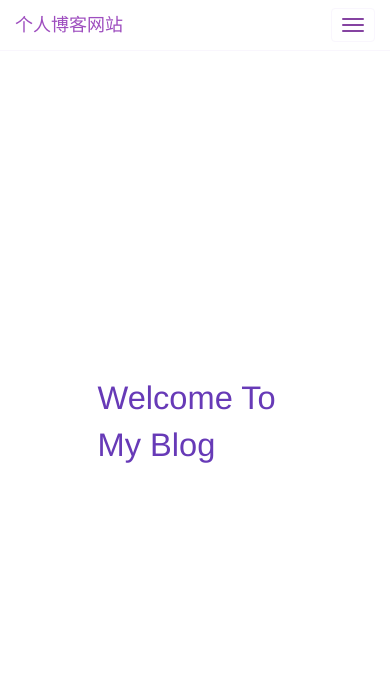
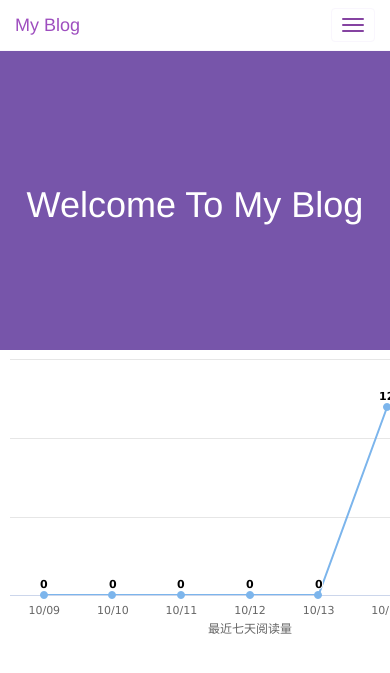
Before and after one commit to iLottolearn/Blog, a Django app: page / in a window 390 px wide; the page is wider, and only the part inside the window is pictured. Shown: the top 673 px of that part. Run offline with Django 3.2, Linux system fonts and the light colour scheme; data comes from the database, SQL or seed files in the repository; some libraries are stand-ins or nearby versions.

Commit message:
添加了最近7天阅读量统计功能，界面美化

```diff
--- a/Blog/mysite/blog/views.py
+++ b/Blog/mysite/blog/views.py
@@ -60,8 +60,9 @@ def blog_with_date(request,year,month):
 
 def blog_detail(request,blog_pk):
     blog = get_object_or_404(Blog,pk=blog_pk)
+    blogs_list = Blog.objects.all()
     read_cookie_key = read_statistics_once_read(request,blog)
-    context = {}
+    context = blog_list_common_date(request,blogs_list)
     context['blog'] = blog
     context['previous_blog'] = Blog.objects.filter(created_time__gt=blog.created_time).last()
     context['next_blog'] = Blog.objects.filter(created_time__lt=blog.created_time).first()
--- a/Blog/mysite/mysite/views.py
+++ b/Blog/mysite/mysite/views.py
@@ -1,5 +1,12 @@
+from blog.models import Blog
 from django.shortcuts import render_to_response
+from read_statistics.utils import get_seven_days_read_num
+from django.contrib.contenttypes.models import ContentType
 
 def home(request):
+    conttent_type = ContentType.objects.get_for_model(Blog)
+    read_nums,dates = get_seven_days_read_num(conttent_type)
     context = {}
+    context['read_nums'] = read_nums
+    context['dates'] = dates
     return render_to_response('home.html',context)
--- a/Blog/mysite/read_statistics/admin.py
+++ b/Blog/mysite/read_statistics/admin.py
@@ -5,3 +5,7 @@ from . import models
 @admin.register(models.ReadNum)
 class ReadNumAdmin(admin.ModelAdmin):
     list_display = ('read_num','content_type')
+
+@admin.register(models.ReadDetail)
+class ReadNumAdmin(admin.ModelAdmin):
+    list_display = ('date','read_num','content_object')
--- a/Blog/mysite/read_statistics/utils.py
+++ b/Blog/mysite/read_statistics/utils.py
@@ -1,15 +1,43 @@
+import datetime
+
 from django.contrib.contenttypes.models import ContentType
-from .models import ReadNum
+from django.db.models import Sum
+from django.utils import timezone
+
+from .models import ReadNum,ReadDetail
 
 def read_statistics_once_read(request,obj):
     ct = ContentType.objects.get_for_model(obj)
     key = '%s_%s_read'%(ct.model,obj.pk)
 
     if not request.COOKIES.get(key):
-        if ReadNum.objects.filter(content_type=ct,object_id=obj.pk).count():
-            readnum = ReadNum.objects.get(content_type=ct,object_id=obj.pk)         #存在记录
-        else:
-            readnum = ReadNum(content_type=ct,object_id=obj.pk)                     #不存在记录
+        # 总阅读数+1
+        readnum,created =ReadNum.objects.get_or_create(content_type=ct, object_id=obj.pk)
+        # if ReadNum.objects.filter(content_type=ct,object_id=obj.pk).count():
+        #     readnum = ReadNum.objects.get(content_type=ct,object_id=obj.pk)         #存在记录
+        # else:
+        #     readnum = ReadNum(content_type=ct,object_id=obj.pk)                     #不存在记录
         readnum.read_num +=1
         readnum.save()
+        # 每日阅读数+1
+        date = timezone.now().date()
+        readDetail,created = ReadDetail.objects.get_or_create(content_type=ct, object_id=obj.pk, date=date)
+        # if ReadDetail.objects.filter(content_type=ct,object_id=obj.pk,date=date).count():
+        #     readDetail = ReadDetail.objects.get(content_type=ct,object_id=obj.pk,date=date)         #存在记录
+        # else:
+        #     readDetail = ReadDetail(content_type=ct,object_id=obj.pk,date=date)                     #不存在记录
+        readDetail.read_num +=1
+        readDetail.save()
     return key
+
+def get_seven_days_read_num(conttent_type):
+    today = timezone.now().date()
+    dates = []
+    read_nums = []
+    for i in range(7,0,-1):
+        date = today - datetime.timedelta(days=i)
+        dates.append(date.strftime('%m/%d'))
+        read_details = ReadDetail.objects.filter(content_type=conttent_type,date=date)
+        result = read_details.aggregate(read_num_sum = Sum('read_num'))
+        read_nums.append(result['read_num_sum'] or 0)
+    return read_nums,dates
--- a/Blog/mysite/static/home.css
+++ b/Blog/mysite/static/home.css
@@ -1,8 +1,20 @@
-p.home_content{
-    font-size: 233%;
-    position: absolute;
-    left: 50%;
-    top: 50%;
-    transform: translate(-50%,-50%);
-    color:#673AB7;
+
+div.header-banner{
+    background: #7755AA;
+    color: #fff;
+    height:300px;
+    display:flex;
+    justify-content:center;
+    align-items:center;
+    margin-top: -20px;
 }
+
+div.container{
+    text-align:center;
+}
+
+div#container{
+    margin:0 auto;
+    width: 500px;
+    height:300px;
+}
--- a/Blog/mysite/templates/base.html
+++ b/Blog/mysite/templates/base.html
@@ -20,12 +20,12 @@
             <span class="icon-bar"></span>
             <span class="icon-bar"></span>
           </button>
-          <a class="navbar-brand" href="{% url 'home' %}">个人博客网站</a>
+          <a class="navbar-brand" href="{% url 'home' %}">My Blog</a>
         </div>
         <div id="navbar-collapse" class="collapse navbar-collapse">
             <ul class="nav navbar-nav">
-                <li class="{% block active_home %}{% endblock %}"><a href="/">首页</a></li>
-                <li class="{% block active_blog %}{% endblock %}"><a href="{% url 'blog_list' %}">博客</a></li>
+                <li class="{% block active_home %}{% endblock %}"><a href="/"><span class="glyphicon glyphicon-home" aria-hidden="true"></span> 首页</a></li>
+                <li class="{% block active_blog %}{% endblock %}"><a href="{% url 'blog_list' %}"><span class="glyphicon glyphicon-pencil" aria-hidden="true"></span> 博客</a></li>
             </ul>
         </div>
       </div>
--- a/Blog/mysite/templates/home.html
+++ b/Blog/mysite/templates/home.html
@@ -6,6 +6,7 @@
 {% endblock %}
 {% block header_extends %}
     <link rel="stylesheet" href="{% static 'home.css'%}">
+    <script src="http://cdn.hcharts.cn/highcharts/highcharts.js"></script>
 {% endblock %}
 
 {% block active_home %}
@@ -13,7 +14,58 @@
 {% endblock %}
 
 {% block content %}
-    <p class="home_content">
-        Welcome To My Blog
-    </p>
+   <div class="header-banner">
+        <div class="container">
+            <h1>Welcome To My Blog</h1>
+        </div>
+    </div>
+    <div id="container"></div>
+    <!-- 引入 highcharts.js -->
+
+    <script>
+        // 图表配置
+        var options = {
+            chart: {
+                type: 'line'                          //指定图表的类型，默认是折线图（line）
+            },
+            title: {
+                text: null                // 标题
+            },
+            xAxis: {
+                title: {
+                    text: '最近七天阅读量'
+                },
+                categories: {{ dates|safe }},  // x 轴分类
+                tickmarkPlacement:'on',
+            },
+            yAxis: {
+                title: {
+                    text: null                // y 轴标题
+                },
+                labels:{
+                    enabled:false
+                },
+            },
+            series: [{                              // 数据列
+                name: '阅读量',                        // 数据列名
+                data: {{ read_nums }}                    // 数据
+            }],
+            plotOptions: {
+                line: {
+                    dataLabels: {
+                        enabled: true
+                    }
+                }
+            },
+            legend:{
+                enabled : false
+            },
+            credits:{
+                 enabled: false
+            },
+        };
+        // 图表初始化函数
+        var chart = Highcharts.chart('container', options);
+    </script>
+
 {% endblock %}
```
Also changed, not shown: Blog/mysite/blog/static/blog.css (+19 -5 lines), Blog/mysite/blog/templates/blog/blog_detail.html (+43 -26 lines), Blog/mysite/blog/templates/blog/blog_list.html (+41 -18 lines), Blog/mysite/read_statistics/models.py (+9 -0 lines), Blog/mysite/blog/migrations/0006_auto_20181016_1423.py (added), Blog/mysite/db.sqlite3, Blog/mysite/read_statistics/migrations/0002_readdetail.py (added), Blog/mysite/read_statistics/migrations/0003_readdetail_date.py (added).
